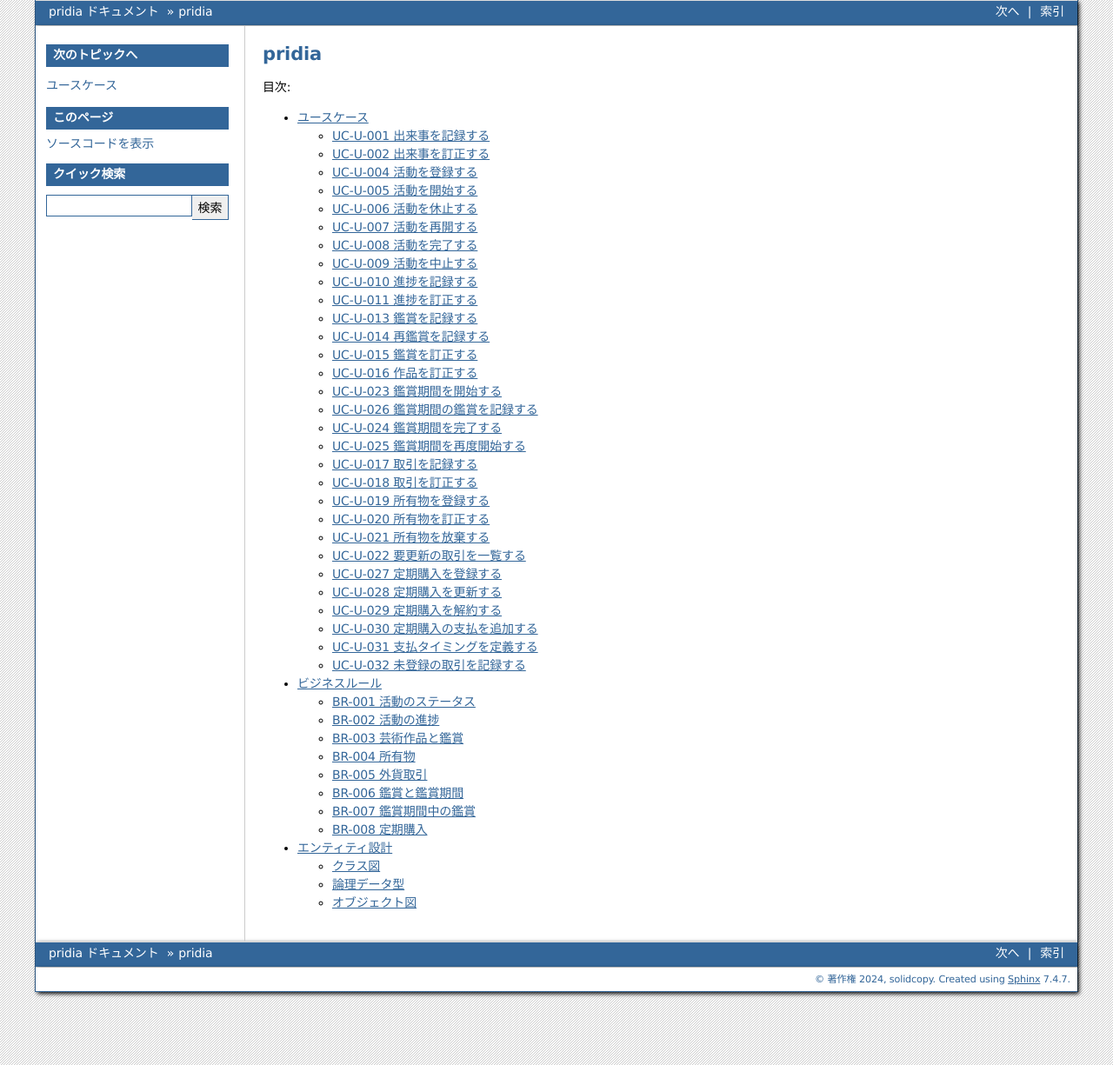
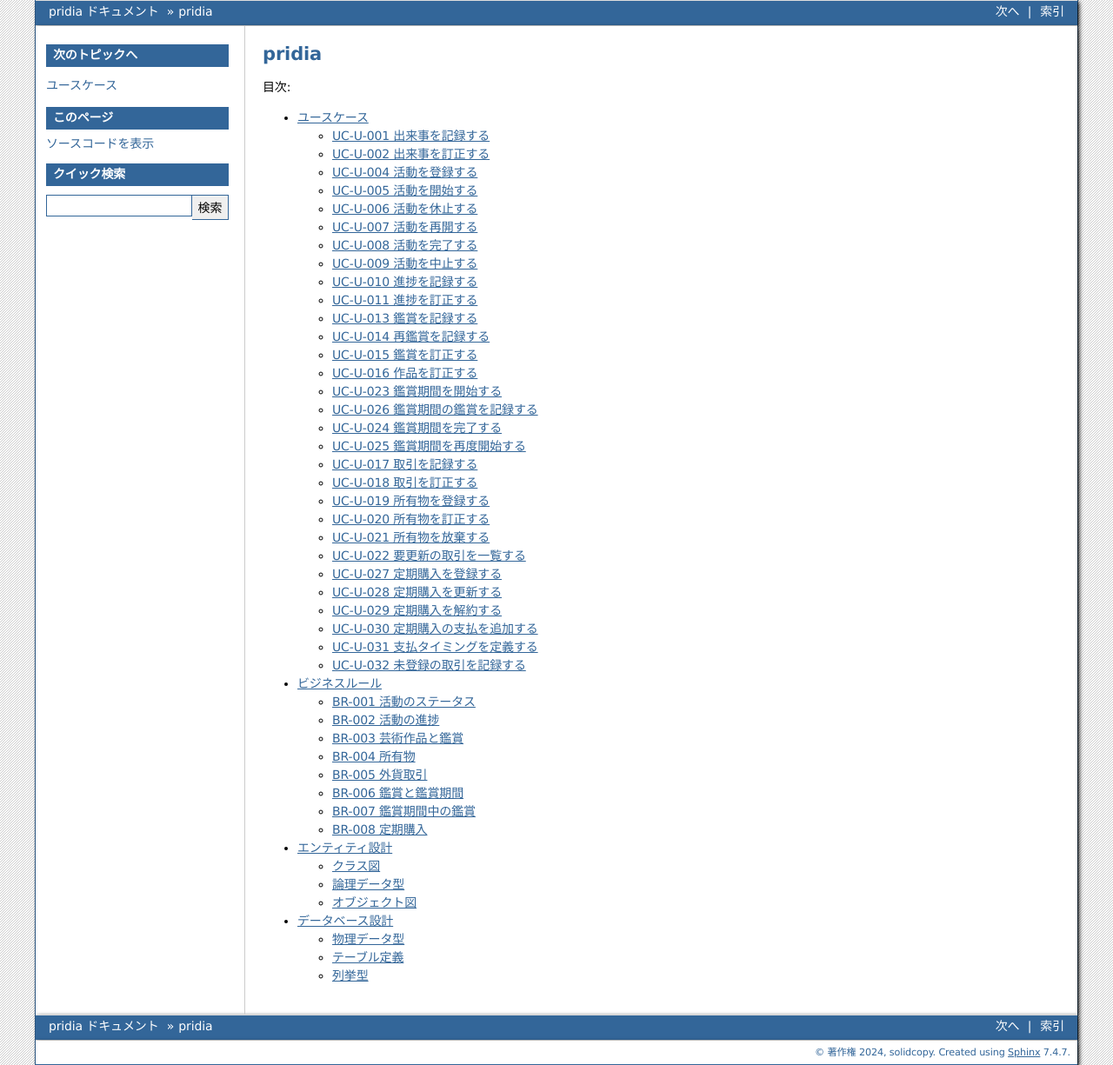
Before and after one commit to solidcopy/pridia, a Sphinx documentation site: the page built from doc/source/index.rst, in a window 1280 px wide. Shown: the whole page at 87% size. Built offline with Sphinx 7.4.7, drawn with Linux system fonts in a browser that asks for light colours; some of the changed lines change nothing that is shown.

Commit message:
#717 テーブルと列挙型を定義。

```diff
--- /dev/null
+++ b/doc/source/database/index.rst
@@ -0,0 +1,544 @@
+################
+データベース設計
+################
+
+===============
+物理データ型
+===============
+
+エンティティ設計の論理データ型とPostgreSQLのデータ型の対応を決める。
+
+.. list-table::
+   :header-rows: 1
+   :widths: 50 50
+
+   * - 論理データ型
+     - 物理データ型
+   * - ラベル
+     - varchar(n)
+   * - テキスト
+     - text
+   * - 日付
+     - date
+   * - 真偽
+     - boolean
+   * - 整数
+     - integer
+   * - 画像
+     - bytea
+   * - ロジック
+     - text
+
+==============
+テーブル定義
+==============
+
+出来事 (events)
+*****************
+
+.. list-table::
+   :header-rows: 1
+   :widths: 30 20 50
+
+   * - 列名
+     - データ型
+     - その他の制約、備考など
+   * - activity_id
+     - bigint
+     - 活動に関する出来事のみ設定あり。
+   * - title
+     - varchar(1024)
+     - 必須。
+   * - occured_at
+     - date
+     - 必須。
+   * - content
+     - text
+     - 活動したことだけ記録する場合があるため任意。
+
+出来事写真 (event_pictures)
+******************************
+
+.. list-table::
+   :header-rows: 1
+   :widths: 30 20 50
+
+   * - 列名
+     - データ型
+     - その他の制約、備考など
+   * - event_id
+     - bigint
+     - 出来事テーブルの参照。
+   * - position
+     - integer
+     - 必須。同じ出来事で重複せず0からの連番であること。
+   * - title
+     - varchar(1024)
+     -
+   * - mime_type
+     - mime_types
+     - 必須。
+   * - picture
+     - bytea
+     - 必須。
+
+所有物 (items)
+*******************
+
+.. list-table::
+   :header-rows: 1
+   :widths: 30 20 50
+
+   * - 列名
+     - データ型
+     - その他の制約、備考など
+   * - name
+     - varchar(1024)
+     - 必須。
+   * - own_status
+     - own_status
+     - 必須。
+   * - description
+     - text
+     -
+   * - obtain
+     - bigint
+     - 入手した出来事の参照。
+   * - purchase
+     - bigint
+     - 購入した取引明細の参照。
+   * - abandon
+     - bigint
+     - 放棄した出来事の参照。
+   * - sale
+     - bigint
+     - 売却した取引明細の参照。
+
+活動 (activities)
+********************
+
+.. list-table::
+   :header-rows: 1
+   :widths: 30 20 50
+
+   * - 列名
+     - データ型
+     - その他の制約、備考など
+   * - name
+     - varchar(1024)
+     - 必須。
+   * - description
+     - text
+     -
+   * - activity_status
+     - activity_status
+     - 必須。
+
+活動タグ (activity_tags)
+****************************
+
+.. list-table::
+   :header-rows: 1
+   :widths: 30 20 50
+
+   * - 列名
+     - データ型
+     - その他の制約、備考など
+   * - parent_activity_tag_id
+     - bigint
+     - 親タグの参照。継承関係は循環してはならない。
+   * - name
+     - varchar(1024)
+     - 必須。
+
+活動タグ - 活動 (activity_tags_activities)
+*********************************************
+
+.. list-table::
+   :header-rows: 1
+   :widths: 30 20 50
+
+   * - 列名
+     - データ型
+     - その他の制約、備考など
+   * - activity_id
+     - bigint
+     - 必須。活動の参照。
+   * - activity_tag_id
+     - bigint
+     - 必須。タグの参照。
+
+重複したレコードがあってはならない。
+
+取引 (trades)
+*****************
+
+.. list-table::
+   :header-rows: 1
+   :widths: 30 20 50
+
+   * - 列名
+     - データ型
+     - その他の制約、備考など
+   * - subscription_id
+     - bigint
+     -
+   * - occured_at
+     - date
+     - 必須。
+   * - update_required
+     - boolean
+     - 必須。
+
+取引明細 (trade_details)
+****************************
+
+.. list-table::
+   :header-rows: 1
+   :widths: 30 20 50
+
+   * - 列名
+     - データ型
+     - その他の制約、備考など
+   * - trade_id
+     - bigint
+     - 必須。取引の参照。
+   * - position
+     - integer
+     - 必須。同じ取引内で重複せず0からの連番であること。
+   * - item
+     - varchar(1024)
+     - 必須。
+   * - quantity
+     - integer
+     - 必須。電子書籍のような無形物は1個と数える。
+   * - subtotal
+     - integer
+     - 必須。出費を表すため、売却益は負数で表す。
+   * - remarks
+     - text
+     -
+
+取引明細タグ (trade_detail_tags)
+*************************************
+
+.. list-table::
+   :header-rows: 1
+   :widths: 30 20 50
+
+   * - 列名
+     - データ型
+     - その他の制約、備考など
+   * - parent_trade_detail_tag_id
+     - bigint
+     - 親タグの参照。継承関係は循環してはならない。
+   * - name
+     - varchar(1024)
+     - 必須。
+
+取引明細タグ - 活動 (trade_detail_tags_trade_details)
+*******************************************************
+
+.. list-table::
+   :header-rows: 1
+   :widths: 30 20 50
+
+   * - 列名
+     - データ型
+     - その他の制約、備考など
+   * - trade_detail_id
+     - bigint
+     - 必須。取引明細の参照。
+   * - trade_detail_tag_id
+     - bigint
+     - 必須。タグの参照。
+
+重複したレコードがあってはならない。
+
+定期購入 (subscriptions)
+***************************
+
+.. list-table::
+   :header-rows: 1
+   :widths: 30 20 50
+
+   * - 列名
+     - データ型
+     - その他の制約、備考など
+   * - name
+     - varchar(1024)
+     - 必須。
+   * - subscription_status
+     - subscription_status
+     - 必須。
+   * - payment_timing_id
+     - bigint
+     - 必須。支払タイミングの参照。
+   * - payment_timing_parameters
+     - jsonb
+     - 支払タイミングのパラメーター。
+
+定期購入タグ (subscription_tags)
+*************************************
+
+.. list-table::
+   :header-rows: 1
+   :widths: 30 20 50
+
+   * - 列名
+     - データ型
+     - その他の制約、備考など
+   * - parent_subscription_tag_id
+     - bigint
+     - 親タグの参照。継承関係は循環してはならない。
+   * - name
+     - varchar(1024)
+     - 必須。
+
+定期購入タグ - 定期購入 (subscription_tags_subscriptions)
+***********************************************************
+
+.. list-table::
+   :header-rows: 1
+   :widths: 30 20 50
+
+   * - 列名
+     - データ型
+     - その他の制約、備考など
+   * - subscription_id
+     - bigint
+     - 必須。定期購入の参照。
+   * - subscription_tag_id
+     - bigint
+     - 必須。タグの参照。
+
+重複したレコードがあってはならない。
+
+支払タイミング (payment_timings)
+***********************************
+
+.. list-table::
+   :header-rows: 1
+   :widths: 30 20 50
+
+   * - 列名
+     - データ型
+     - その他の制約、備考など
+   * - name
+     - varchar(1024)
+     - 必須。
+   * - next_payment_day_logic
+     - text
+     - 必須。Javascript関数nextPaymentDayを定義する。
+
+単発作品 (standalone_artworks)
+**********************************
+
+.. list-table::
+   :header-rows: 1
+   :widths: 30 20 50
+
+   * - 列名
+     - データ型
+     - その他の制約、備考など
+   * - title
+     - varchar(1024)
+     - 必須。
+   * - expression_form_id
+     - bigint
+     - 必須。表現形式の参照。
+
+連続作品 (series_artworks)
+**********************************
+
+.. list-table::
+   :header-rows: 1
+   :widths: 30 20 50
+
+   * - 列名
+     - データ型
+     - その他の制約、備考など
+   * - title
+     - varchar(1024)
+     - 必須。
+   * - expression_form_id
+     - bigint
+     - 必須。表現形式の参照。
+
+表現形式 (expression_forms)
+******************************
+
+.. list-table::
+   :header-rows: 1
+   :widths: 30 20 50
+
+   * - 列名
+     - データ型
+     - その他の制約、備考など
+   * - name
+     - varchar(1024)
+     - 必須。
+
+単発作品鑑賞 (standalone_appreciations)
+******************************************
+
+.. list-table::
+   :header-rows: 1
+   :widths: 30 20 50
+
+   * - 列名
+     - データ型
+     - その他の制約、備考など
+   * - standalone_artwork_id
+     - bigint
+     - 必須。単発作品の参照。
+   * - media_id
+     - bigint
+     - 必須。
+   * - appreciated_at
+     - date
+     - 必須。
+   * - comment
+     - text
+     -
+
+連続作品鑑賞 (series_appreciations)
+****************************************
+
+.. list-table::
+   :header-rows: 1
+   :widths: 30 20 50
+
+   * - 列名
+     - データ型
+     - その他の制約、備考など
+   * - appreciation_period_id
+     - bigint
+     - 必須。鑑賞期間の参照。
+   * - media_id
+     - bigint
+     - 必須。
+   * - appreciated_at
+     - date
+     - 必須。
+   * - comment
+     - text
+     -
+
+媒体 (media)
+****************
+
+.. list-table::
+   :header-rows: 1
+   :widths: 30 20 50
+
+   * - 列名
+     - データ型
+     - その他の制約、備考など
+   * - name
+     - varchar(1024)
+     - 必須。
+
+鑑賞期間 (appreciation_periods)
+*********************************
+
+.. list-table::
+   :header-rows: 1
+   :widths: 30 20 50
+
+   * - 列名
+     - データ型
+     - その他の制約、備考など
+   * - series_artwork_id
+     - bigint
+     - 必須。連続作品の参照。
+   * - appreciation_status
+     - appreciation_status
+     - 必須。
+   * - comment
+     - text
+     -
+
+======
+列挙型
+======
+
+所有状態 (own_status)
+*****************************
+
+.. list-table::
+   :header-rows: 1
+   :widths: 50 50
+
+   * - 定数
+     - 説明
+   * - own
+     - 所有
+   * - not_own
+     - 不所有
+
+MIMEタイプ (mime_types)
+*****************************
+
+.. list-table::
+   :header-rows: 1
+   :widths: 50 50
+
+   * - 定数
+     - 説明
+   * - png
+     -
+   * - jpeg
+     -
+   * - webp
+     -
+
+活動状態 (activity_status)
+*****************************
+
+.. list-table::
+   :header-rows: 1
+   :widths: 50 50
+
+   * - 定数
+     - 説明
+   * - new
+     - 未着手
+   * - in_progress
+     - 進行中
+   * - suspended
+     - 休止中
+   * - completed
+     - 完了
+   * - canceled
+     - 中止
+
+定期購入状態 (subscription_status)
+**************************************
+
+.. list-table::
+   :header-rows: 1
+   :widths: 50 50
+
+   * - 定数
+     - 説明
+   * - in_use
+     - 利用中
+   * - not_in_use
+     - 利用停止中
+
+鑑賞状態 (appreciation_status)
+**********************************
+
+.. list-table::
+   :header-rows: 1
+   :widths: 50 50
+
+   * - 定数
+     - 説明
+   * - on_going
+     - 継続中
+   * - completed
+     - 完了
+   * - canceled
+     - 中止
--- a/doc/source/entity/index.rst
+++ b/doc/source/entity/index.rst
@@ -62,6 +62,7 @@
    定期購入 "*" -- "1" 定期購入状態
 
    class 支払タイミング {
+     名前 : ラベル
      次回支払日ルール : ロジック
    }
    定期購入 "*" -- "1" 支払タイミング
--- a/doc/source/index.rst
+++ b/doc/source/index.rst
@@ -14,3 +14,4 @@
    usecase/index
    business_rule/index
    entity/index
+   database/index
```
